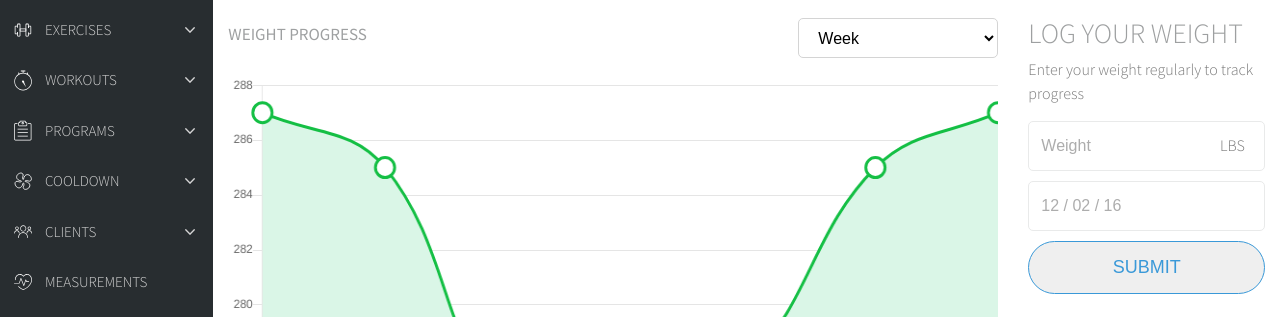
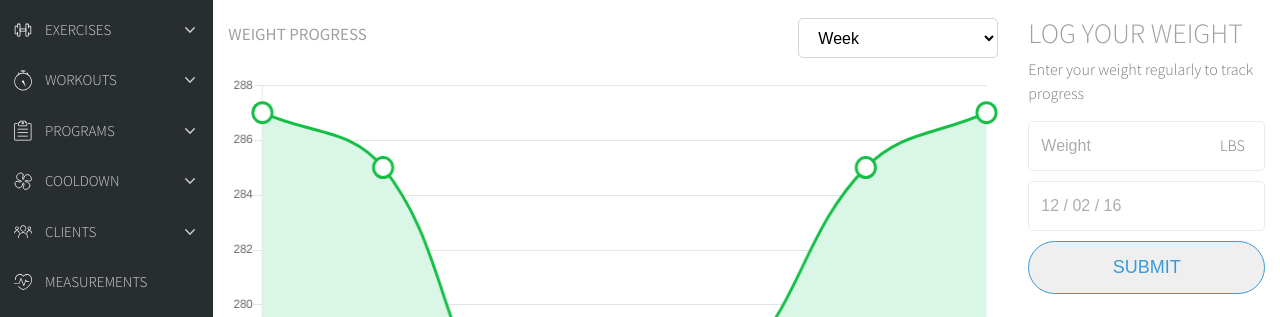
Before and after one commit to taraschuiko/dashboard, a website: page src/index.html in a window 1280 px wide. Shown: the part 118-435 px from the top of the page. Drawn offline with nearby package versions, Linux system fonts and the light colour scheme; files that its build step writes are made by us from their sources.

Commit message:
Fixed stats description position and chart right padding added

```diff
--- a/src/js/script.js
+++ b/src/js/script.js
@@ -67,5 +67,13 @@ var chart = new Chart(ctx, {
     		}],
     	},
     	tooltips: {enabled: false},
+    	layout: {
+    		padding: {
+    			left: 0,
+    			right: 12,
+    			top: 0,
+    			bottom: 0
+    		}
+    	}
     }
 });
--- a/src/style/style.scss
+++ b/src/style/style.scss
@@ -464,7 +464,7 @@ html, body {
 			&:before {
 				display: block;
 				position: absolute;
-				top: -10px;
+				bottom: 86%;
 				left: 50%;
 				-webkit-transform: translateX(-50%);
 				-moz-transform: translateX(-50%);
```
Also changed, not shown: build/js/script.js, build/style/style.min.css.
